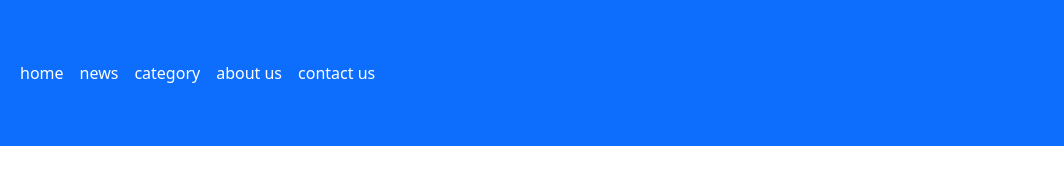
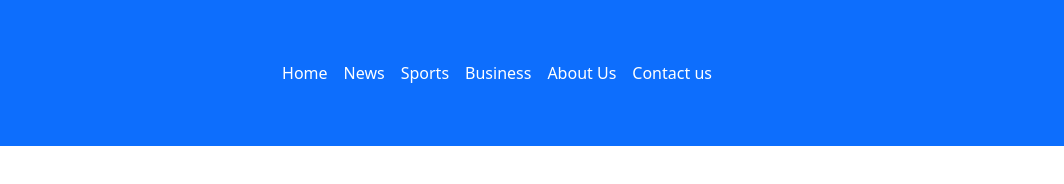
Before and after one commit to mujeebalish/Signup-page-S-B, a plain HTML site: page index.html in a window 1280 px wide. Shown: the full height of the page, 216-1280 px from the left. Drawn offline with nearby package versions, Linux system fonts and the light colour scheme.

Commit message:
dashbord

```diff
--- a/index.html
+++ b/index.html
@@ -28,12 +28,13 @@
             </div>
             <button class="navbar-toggler" data-bs-toggle="collapse" data-bs-target="#ul-box">menu</button>
             <div class="collapse navbar-collapse" id="ul-box">
-                <ul class="navbar-nav">
-                    <li class="nav-item"><a href="#" class="nav-link active text-center text-white">home</a></li>
-                    <li class="nav-item"><a href="#" class="nav-link active text-center text-white">news</a></li>
-                    <li class="nav-item"><a href="#" class="nav-link active text-center text-white">category</a></li>
-                    <li class="nav-item"><a href="#" class="nav-link active text-center text-white">about us</a></li>
-                    <li class="nav-item"><a href="#" class="nav-link active text-center text-white">contact us</a></li>
+                <ul class="navbar-nav my-auto mx-auto">
+                    <li class="nav-item"><a href="#" class="nav-link active text-center text-white">Home</a></li>
+                    <li class="nav-item"><a href="#" class="nav-link active text-center text-white">News</a></li>
+                    <li class="nav-item"><a href="#" class="nav-link active text-center text-white">Sports</a></li>
+                    <li class="nav-item"><a href="#" class="nav-link active text-center text-white">Business</a></li>
+                    <li class="nav-item"><a href="#" class="nav-link active text-center text-white">About Us</a></li>
+                    <li class="nav-item"><a href="#" class="nav-link active text-center text-white">Contact us</a></li>
                 </ul>
             </div>
          </div>
```
Also changed, not shown: Dashbord/dashbord.html (+5 -1 lines).
